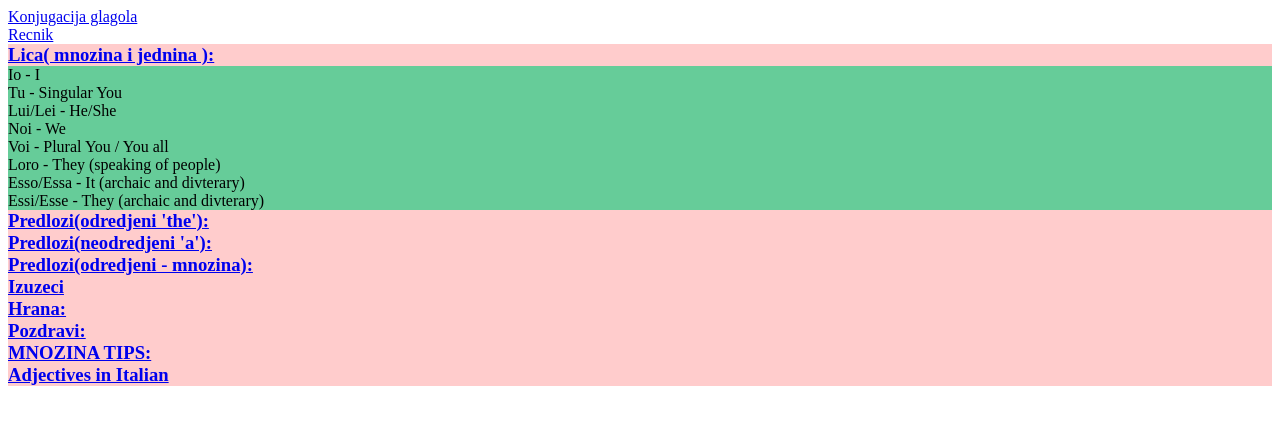
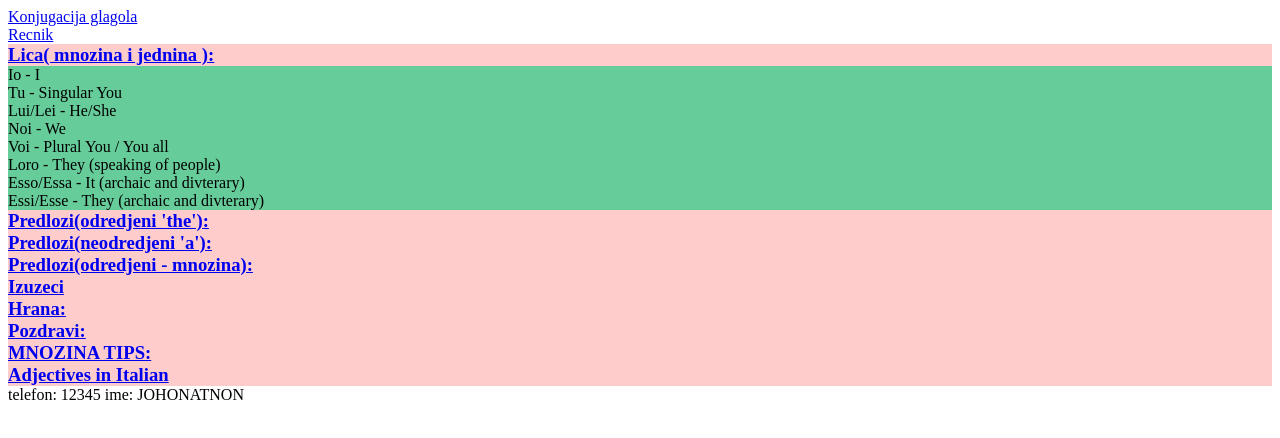
Before and after one commit to CMBird56/test_1, a plain HTML site: page index.html in a window 1280 px wide. Drawn offline with nearby package versions, Linux system fonts and the light colour scheme.

Commit message:
Dodat XML fajl

```diff
--- a/index.html
+++ b/index.html
@@ -134,6 +134,12 @@
 </div>
 
 
+
+<div id = "nestoDrugo">
+
+</div>
+
+
 </body>
 <script type="text/javascript" src = "newjs.js"></script>
 <script src="http://ajax.googleapis.com/ajax/libs/jquery/1.6.1/jquery.min.js"></script>
--- a/newjs.js
+++ b/newjs.js
@@ -1,3 +1,16 @@
 window.onload = function(){
 	$("#majorDiv").accordion();
+	getData();
+
+function getData(){
+
+	$.get("xml.xml", function(result){
+		var tel = result.getElementsByTagName("phone")[0];
+		var name = result.getElementsByTagName("name")[0];
+		var rezult = "telefon: " + tel.firstChild.nodeValue + " ime: " + name.firstChild.nodeValue ;
+
+		$("#nestoDrugo").append(rezult);
+	});
+}
+
 };
--- /dev/null
+++ b/xml.xml
@@ -0,0 +1,8 @@
+<?xml version="1.0" encoding="utf-8"?>
+<buisnessCard>
+
+<name>JOHONATNON</name>
+<phone> 12345 </phone>
+
+
+</buisnessCard>
```
